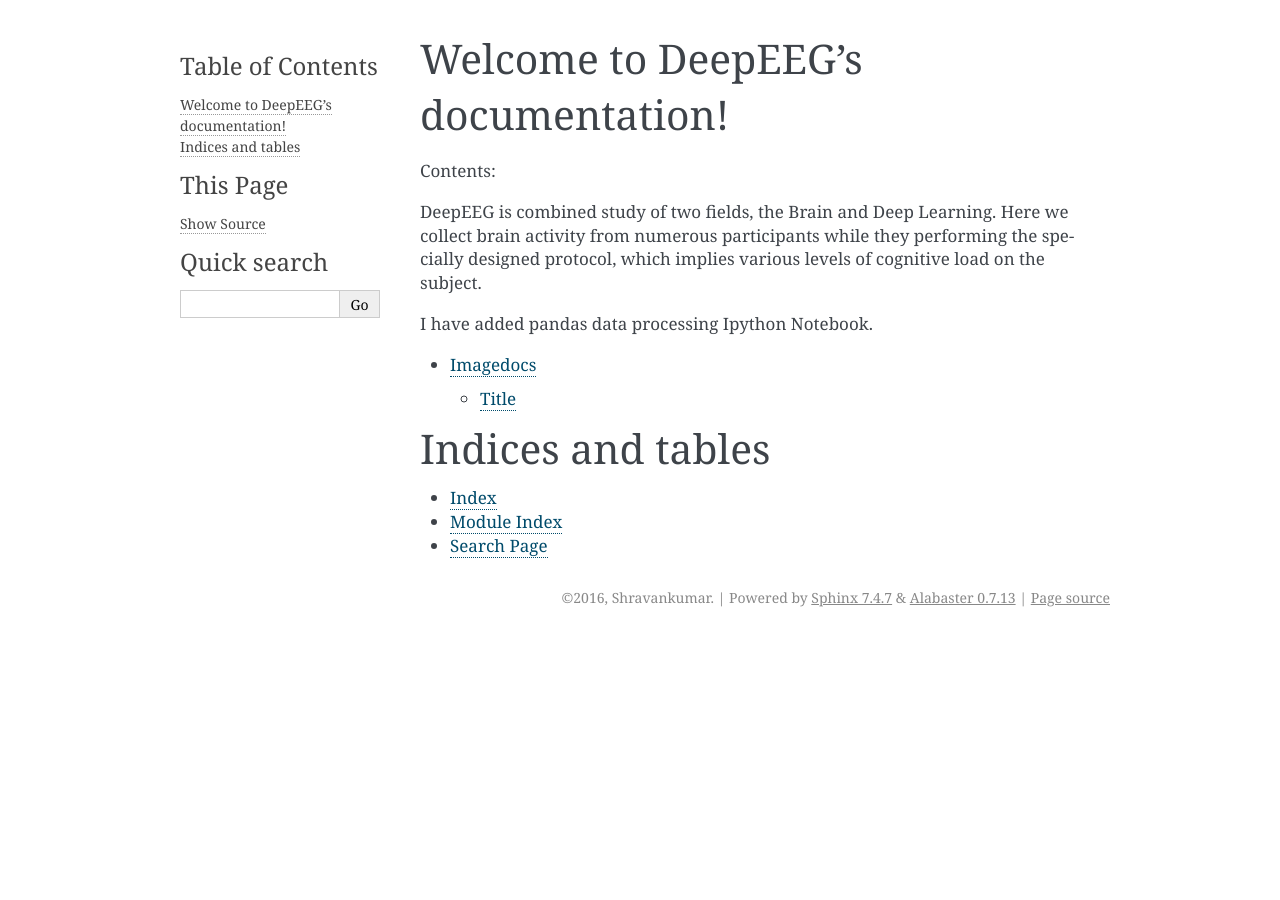
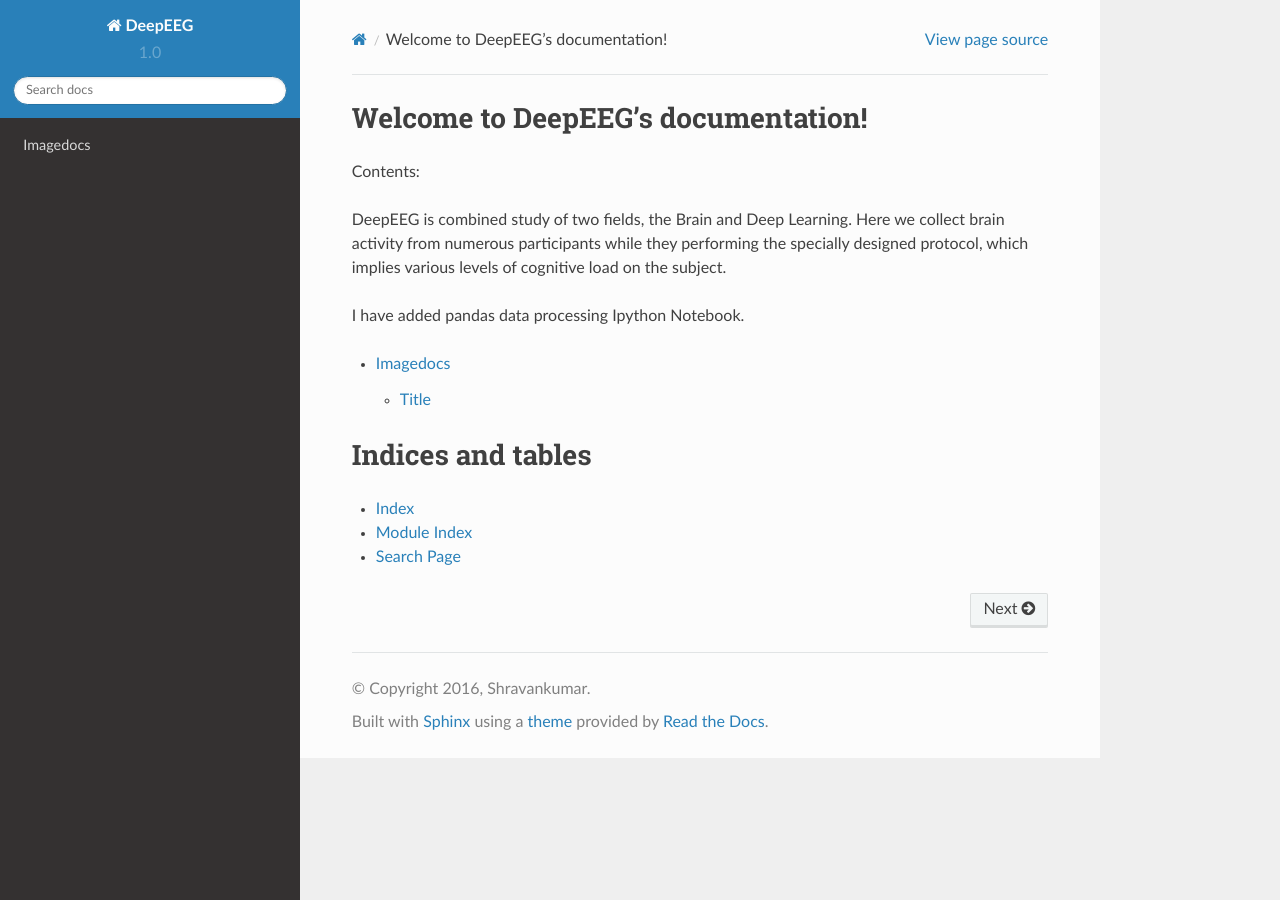
Before and after one commit to shravankumar147/DeepEEG-docs, a Sphinx documentation site: the page built from docs/index.rst, in a window 1280 px wide. Built offline with Sphinx 7.4.7 and the Read the Docs theme 2.0.0, drawn with Linux system fonts in a browser that asks for light colours.

Commit message:
modified IpyNB index.rst-n3

```diff
--- a/docs/conf.py
+++ b/docs/conf.py
@@ -116,10 +116,10 @@ todo_include_todos = True
 
 # The theme to use for HTML and HTML Help pages.  See the documentation for
 # a list of builtin themes.
-html_theme = 'alabaster'
-# import sphinx_rtd_theme
-# html_theme = "sphinx_rtd_theme"
-# html_theme_path = [sphinx_rtd_theme.get_html_theme_path()]
+# html_theme = 'alabaster'
+import sphinx_rtd_theme
+html_theme = "sphinx_rtd_theme"
+html_theme_path = [sphinx_rtd_theme.get_html_theme_path()]
 
 # Theme options are theme-specific and customize the look and feel of a theme
 # further.  For a list of options available for each theme, see the
```
Also changed, not shown: 6 other files.
